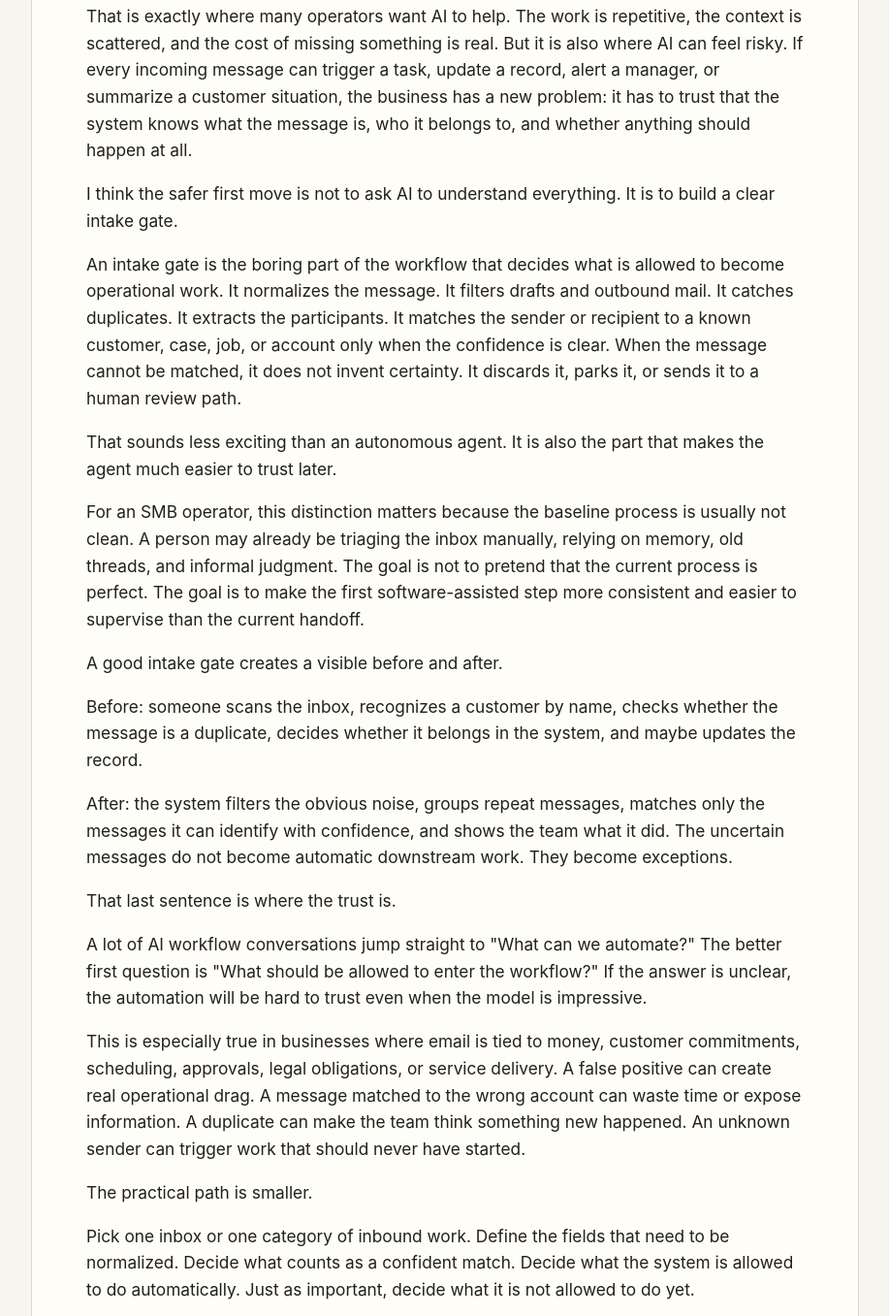
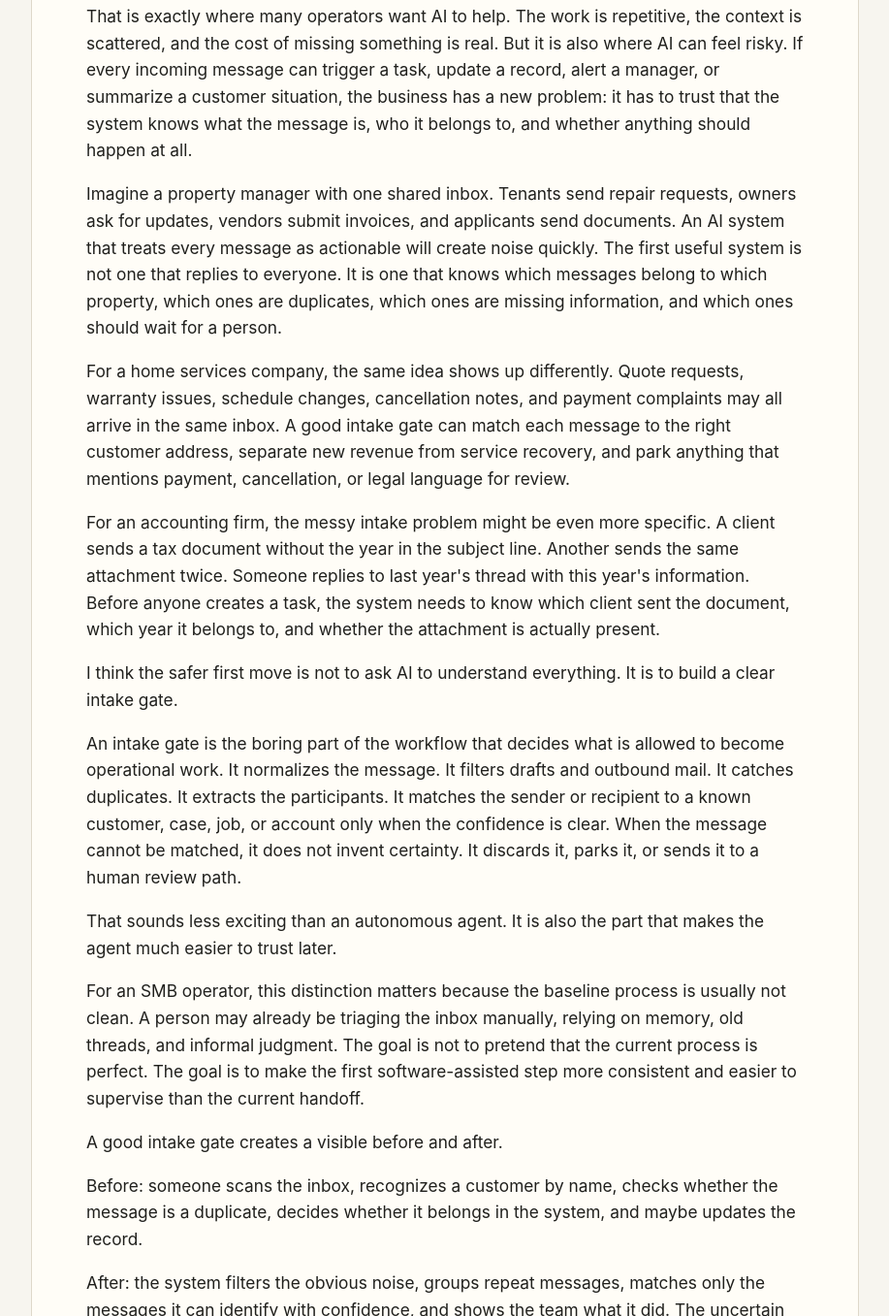
Before and after one commit to bsmith8108/content-site, a plain HTML site: page articles/2026-06-14/customer/index.html in a window 1280 px wide. Shown: the part 583-1940 px from the top of the page at 97% size, without its empty margins (181-1098 px from the left). Drawn offline with Linux system fonts and the light colour scheme.

Commit message:
Refresh June 14 article examples

```diff
--- a/articles/2026-06-14/customer/index.html
+++ b/articles/2026-06-14/customer/index.html
@@ -21,6 +21,9 @@
 <p>Most businesses already have an invisible workflow engine. It is email.</p>
 <p>A customer sends a note. A vendor forwards a document. An employee replies from a thread that started three weeks ago. Someone copies the wrong person, forgets an attachment, or uses a subject line that only makes sense to the people who have been living inside the account.</p>
 <p>That is exactly where many operators want AI to help. The work is repetitive, the context is scattered, and the cost of missing something is real. But it is also where AI can feel risky. If every incoming message can trigger a task, update a record, alert a manager, or summarize a customer situation, the business has a new problem: it has to trust that the system knows what the message is, who it belongs to, and whether anything should happen at all.</p>
+<p>Imagine a property manager with one shared inbox. Tenants send repair requests, owners ask for updates, vendors submit invoices, and applicants send documents. An AI system that treats every message as actionable will create noise quickly. The first useful system is not one that replies to everyone. It is one that knows which messages belong to which property, which ones are duplicates, which ones are missing information, and which ones should wait for a person.</p>
+<p>For a home services company, the same idea shows up differently. Quote requests, warranty issues, schedule changes, cancellation notes, and payment complaints may all arrive in the same inbox. A good intake gate can match each message to the right customer address, separate new revenue from service recovery, and park anything that mentions payment, cancellation, or legal language for review.</p>
+<p>For an accounting firm, the messy intake problem might be even more specific. A client sends a tax document without the year in the subject line. Another sends the same attachment twice. Someone replies to last year&#x27;s thread with this year&#x27;s information. Before anyone creates a task, the system needs to know which client sent the document, which year it belongs to, and whether the attachment is actually present.</p>
 <p>I think the safer first move is not to ask AI to understand everything. It is to build a clear intake gate.</p>
 <p>An intake gate is the boring part of the workflow that decides what is allowed to become operational work. It normalizes the message. It filters drafts and outbound mail. It catches duplicates. It extracts the participants. It matches the sender or recipient to a known customer, case, job, or account only when the confidence is clear. When the message cannot be matched, it does not invent certainty. It discards it, parks it, or sends it to a human review path.</p>
 <p>That sounds less exciting than an autonomous agent. It is also the part that makes the agent much easier to trust later.</p>
@@ -30,7 +33,7 @@
 <p>After: the system filters the obvious noise, groups repeat messages, matches only the messages it can identify with confidence, and shows the team what it did. The uncertain messages do not become automatic downstream work. They become exceptions.</p>
 <p>That last sentence is where the trust is.</p>
 <p>A lot of AI workflow conversations jump straight to &quot;What can we automate?&quot; The better first question is &quot;What should be allowed to enter the workflow?&quot; If the answer is unclear, the automation will be hard to trust even when the model is impressive.</p>
-<p>This is especially true in businesses where email is tied to money, customer commitments, scheduling, approvals, legal obligations, or service delivery. A false positive can create real operational drag. A message matched to the wrong account can waste time or expose information. A duplicate can make the team think something new happened. An unknown sender can trigger work that should never have started.</p>
+<p>This is especially true in businesses where email is tied to money, customer commitments, scheduling, approvals, legal obligations, or service delivery. A false positive can create real operational drag. A repair request matched to the wrong property wastes a vendor trip. A tax document attached to the wrong client record creates privacy risk. A cancellation note treated like a normal scheduling request can make the team look careless. A duplicate can make the team think something new happened. An unknown sender can trigger work that should never have started.</p>
 <p>The practical path is smaller.</p>
 <p>Pick one inbox or one category of inbound work. Define the fields that need to be normalized. Decide what counts as a confident match. Decide what the system is allowed to do automatically. Just as important, decide what it is not allowed to do yet.</p>
 <p>Maybe the first version only attaches matched messages to the right record. Maybe it does not create tasks. Maybe it does not send summaries. Maybe it does not alert customers. That is not a failure of ambition. It is how the team learns which parts of the workflow are reliable enough for the next layer.</p>
```
Also changed, not shown: articles/2026-06-14/investor/index.html (+4 -1 lines).
